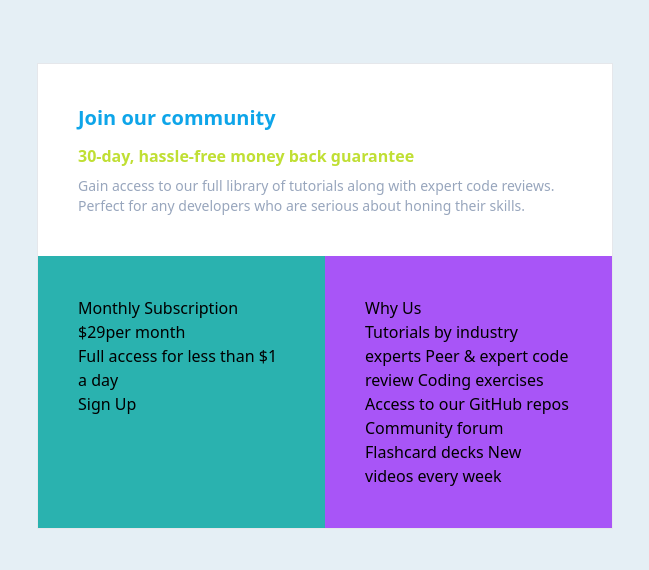
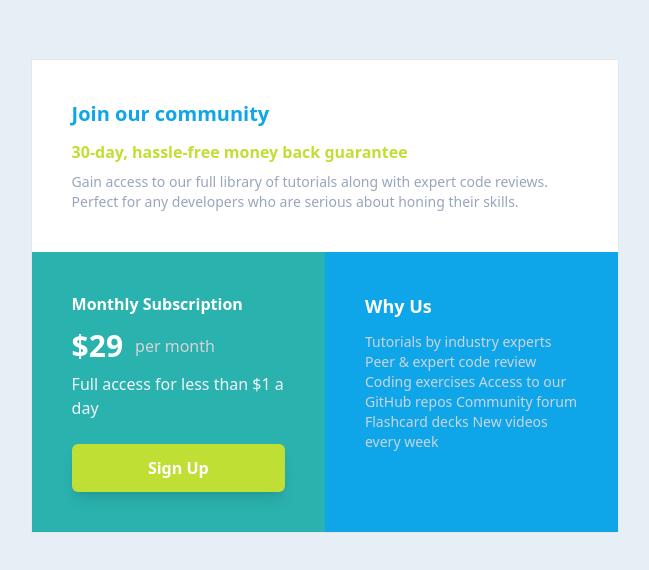
Before and after one commit to numan-iftikhar/single-price-grid-fem, a plain HTML site: page index.html in a window 1280 px wide. Shown: the part 104-674 px from the top of the page, without its empty margins (315-964 px from the left). Drawn offline with nearby package versions, Linux system fonts and the light colour scheme.

Commit message:
complete project

```diff
--- a/index.html
+++ b/index.html
@@ -38,11 +38,17 @@
     </script>
   </head>
   <body class="flex justify-center items-center min-h-screen bg-lightGray">
-    <main class="md:grid grid-cols-2 max-w-[375px] md:max-w-[55%] lg:max-w-[45%] border">
+    <main
+      class="md:grid grid-cols-2 max-w-[375px] md:max-w-[55%] lg:max-w-[46%] border"
+    >
       <!-- 30 day hassle free... -->
-      <div class="p-10 col-span-2 bg-white">
-        <h2 class="text-xl font-semibold text-sky-500 mb-3">Join our community</h2>
-        <h3 class="text-brightYellow font-semibold mb-2">30-day, hassle-free money back guarantee</h3>
+      <div class="p-5 md:p-10 col-span-2 bg-white">
+        <h2 class="text-xl font-semibold text-sky-500 mb-3">
+          Join our community
+        </h2>
+        <h3 class="text-brightYellow font-semibold mb-2">
+          30-day, hassle-free money back guarantee
+        </h3>
         <p class="text-grayishBlue text-sm">
           Gain access to our full library of tutorials along with expert code
           reviews. Perfect for any developers who are serious about honing their
@@ -51,17 +57,20 @@
       </div>
 
       <!-- monthly subscription -->
-      <div class="p-10 bg-cyan">
-        <h3>Monthly Subscription</h3>
-        <span>&dollar;29</span><span>per month</span>
-        <p>Full access for less than &dollar;1 a day</p>
-        <a href="#">Sign Up</a>
+      <div class="p-5 md:p-10 bg-cyan text-white">
+        <h3 class="text-md font-semibold mb-3">Monthly Subscription</h3>
+        <div class="flex items-center mb-2">
+          <span class="text-3xl font-bold mr-3">&dollar;29</span
+          ><span class="text-zinc-300">per month</span>
+        </div>
+        <p class="text-slate-100">Full access for less than &dollar;1 a day</p>
+        <a href="#" class="bg-brightYellow py-3 block mt-6 text-center font-semibold shadow-lg rounded-md">Sign Up</a>
       </div>
 
       <!-- why us -->
-      <div class="p-10 bg-purple-500">
-        <h3>Why Us</h3>
-        <p>
+      <div class="p-5 md:p-10 bg-sky-500 text-white">
+        <h3 class="text-lg font-semibold mb-3">Why Us</h3>
+        <p class="text-sm text-slate-300">
           Tutorials by industry experts Peer &amp; expert code review Coding
           exercises Access to our GitHub repos Community forum Flashcard decks
           New videos every week
```
